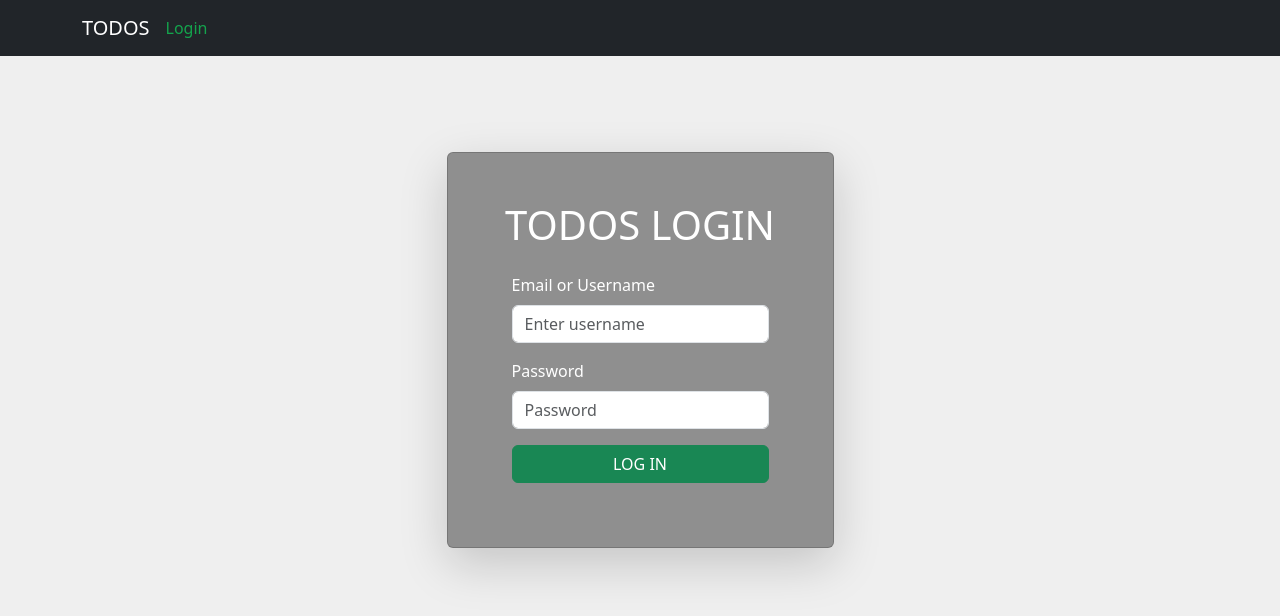
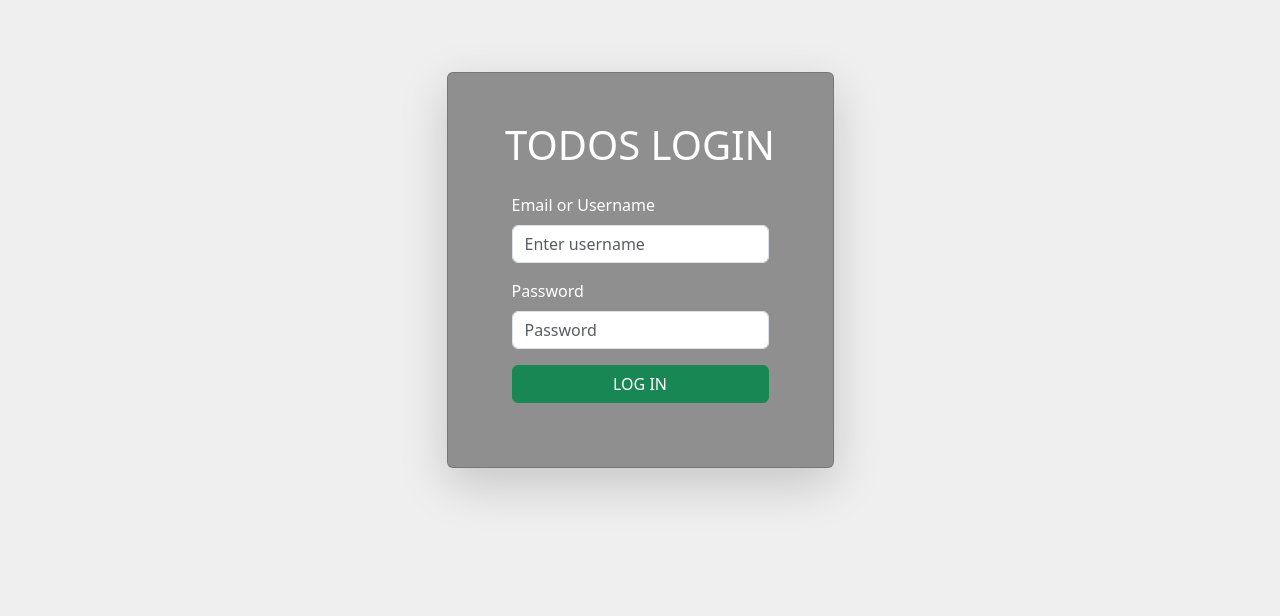
Before and after one commit to wizrahull/todoscrud, a React (Create React App) app: page /login in a window 1280 px wide. Shown: the top 616 px of the page. Built offline with nearby package versions, Linux system fonts and the light colour scheme; what use-http would draw is missing.

Commit message:
nav hidden

```diff
--- a/src/App.css
+++ b/src/App.css
@@ -43,17 +43,6 @@ body {
   background-color: rgba(0, 0, 0, 0.062);
 }
 
-* {
-  ::-webkit-scrollbar {
-    display: none;
-  }
-
-  input {
-    border: 1px solid #14a44d;
-    padding-block-start: 5px;
-  }
-}
-
 .custom_input:focus {
 }
 .custom_input {
--- a/src/App.js
+++ b/src/App.js
@@ -4,8 +4,8 @@ import Approutes from "./Approutes";
 import { BrowserRouter, useNavigate } from "react-router-dom";
 import { Provider } from "use-http";
 import "./App.css";
-import React, { useEffect } from "react";
 import { AuthProvider } from "./Auth/AuthModule";
+import { Container } from "react-bootstrap";
 
 function App() {
   return (
--- a/src/Components/Login./Login.js
+++ b/src/Components/Login./Login.js
@@ -53,7 +53,7 @@ export default function () {
   };
 
   return (
-    <div className=" d-flex justify-content-center  text-light mt-5 p-4  ">
+    <div className=" d-flex justify-content-center mt-5 ">
       <Card
         className="mt-4 p-5 shadow-lg  "
         style={{ backgroundColor: " rgba(0,0,0, 0.4)" }}
--- a/src/Components/Views/Navbar.js
+++ b/src/Components/Views/Navbar.js
@@ -29,10 +29,10 @@ export default function Navb() {
 
   return (
     <div>
+      {isLogged ? (
         <Navbar bg="dark" data-bs-theme="dark">
           <Container>
             <Navbar.Brand>
-            {" "}
               <NavLink to="/">TODOS </NavLink>
             </Navbar.Brand>
             <Nav className="me-auto">
@@ -50,10 +50,11 @@ export default function Navb() {
               )}
             </Nav>
 
-          <p className="text-white mx-2"> {authUser ? authUser.name : null}</p>
+            <p className="text-white mx-2">{authUser ? authUser.name : null}</p>
             <p className="text-white"> {authUser ? authUser.email : null}</p>
           </Container>
         </Navbar>
+      ) : null}
     </div>
   );
 }
```
Lines whose indentation alone changed are shown as unchanged.
